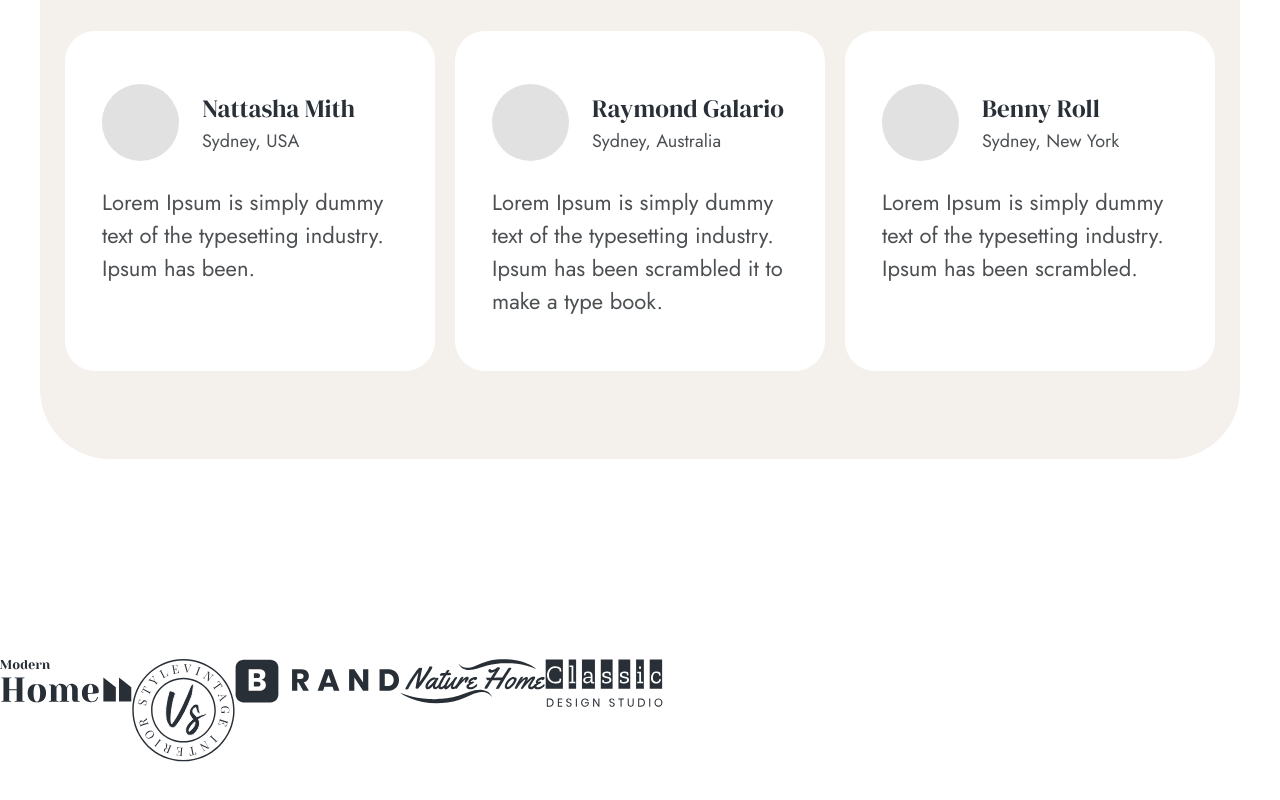
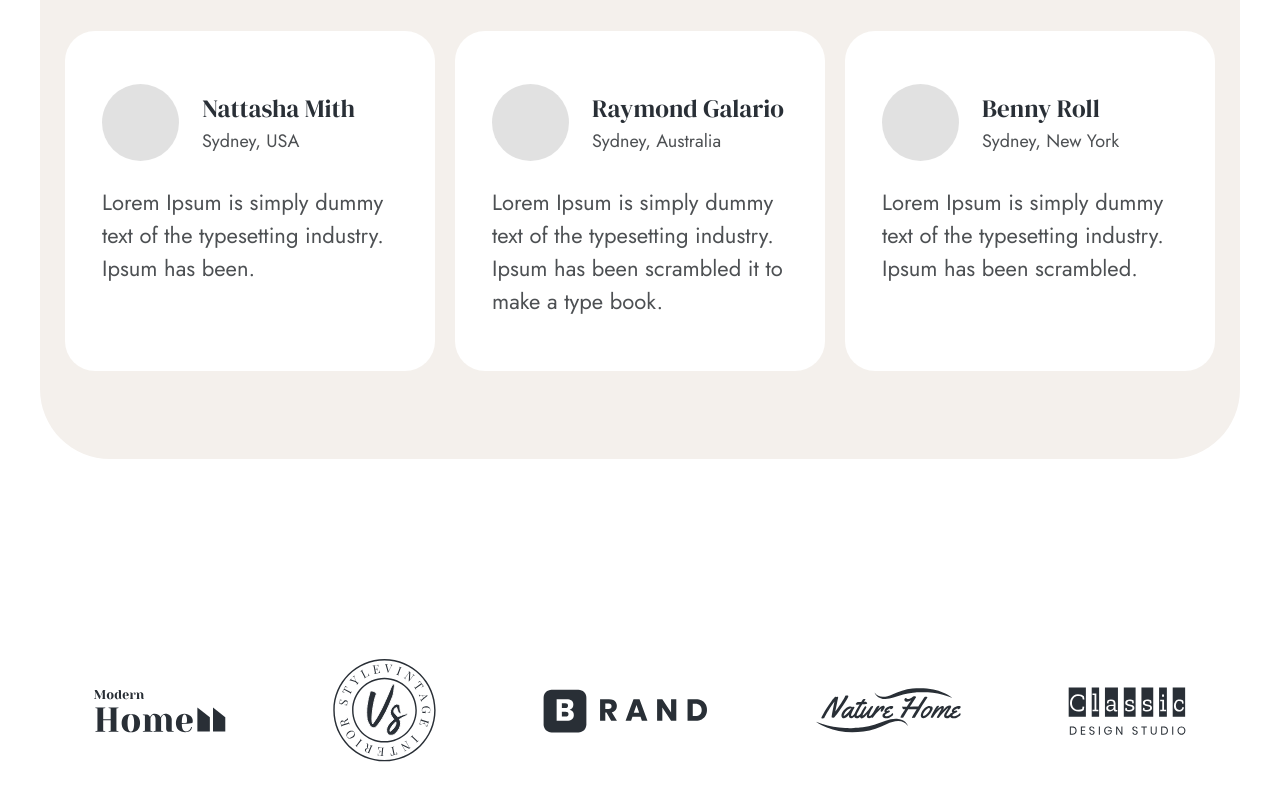
Before and after one commit to VadimMor/Interno, a Next.js app: page / in a window 1280 px wide. Shown: the part 2933-3733 px from the top of the page. Built offline with nearby package versions, Linux system fonts and the light colour scheme.

Commit message:
Home: create Client section

```diff
--- a/app/page.tsx
+++ b/app/page.tsx
@@ -178,6 +178,8 @@
 
       {/* Client section */}
       <section className={styles.client}>
+        <div className="container">
+          <div className={styles.client_container}>
             {
               (() => {
                 const clientImages = [img01, img02, img03, img04, img05];
@@ -194,6 +196,8 @@
                 return items;
               })()
             }
+          </div>
+        </div>
       </section>
     </>
   );
--- a/styles/Home.module.scss
+++ b/styles/Home.module.scss
@@ -242,6 +242,14 @@
     }
 }
 
+.client {
+    .client_container {
+        display: flex;
+        align-items: center;
+        justify-content: space-around;
+    }
+}
+
 
 // Анимация вращения и дрожания
 @keyframes shake-rotate {
```
Lines whose indentation alone changed are shown as unchanged.
